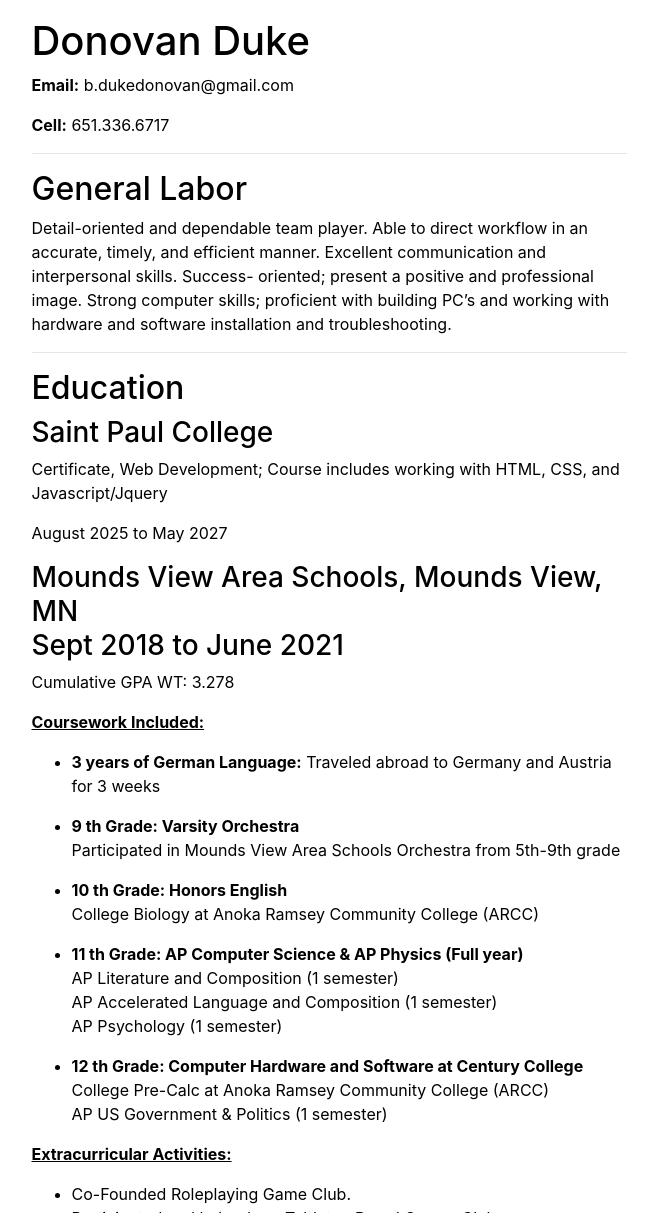
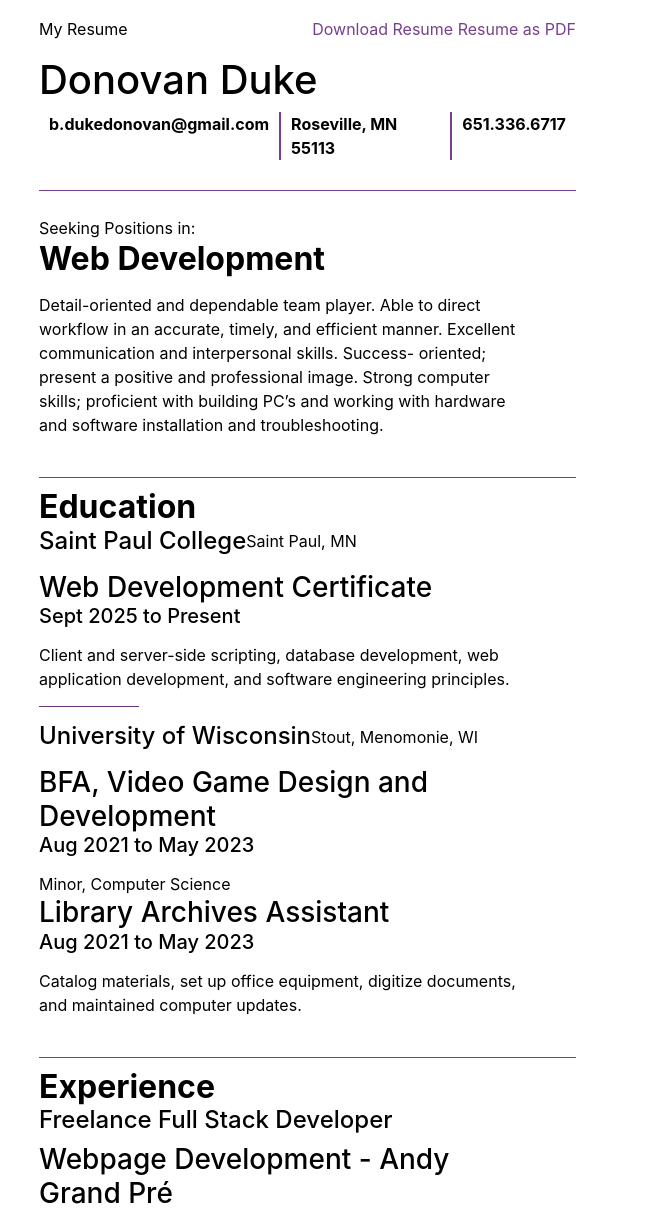
Before and after one commit to Donovan277/Donovan277, a plain HTML site: page resume.html in a window 1280 px wide. Shown: the part 153-1366 px from the top of the page, without its empty margins (296-947 px from the left). Drawn offline with nearby package versions, Linux system fonts and the light colour scheme.

Commit message:
Add files via upload

```diff
--- a/resume.html
+++ b/resume.html
@@ -33,15 +33,24 @@
             </ul>
         </nav>
     </header>
-    <main class="container-fluid row">
-        <section class="col-sm-6 offset-sm-3">
+    <main class="container-fluid">
+        <section class="row">
+            <div class="col-sm-6 offset-3 resume">
                 <div>
+                    <div class="resume-download">
+                        <p>My Resume</p>
+                        <a href="images/Donovan Duke 2025 Resume.pdf" download target="_blank">Download Resume Resume as PDF</a>
+                    </div>
                     <h1>Donovan Duke</h1>
-                <p><b>Email:</b> b.dukedonovan@gmail.com</p>
-                <p><b>Cell:</b> 651.336.6717</p>
+                    <div class="resume-contact">
+                        <p><b>b.dukedonovan@gmail.com</b></p>
+                        <p><b>Roseville, MN 55113</b></p>
+                        <p><b>651.336.6717</b></p>
                     </div>
-            <hr>
-            <h2>General Labor</h2>
+                </div>
+                <div class="resume-section">
+                    <p>Seeking Positions in: </p>
+                    <h2>Web Development</h2>
                     <p>
                         Detail-oriented and dependable team player. Able to direct workflow in an accurate,
                         timely, and efficient manner. Excellent communication and interpersonal skills. Success-
@@ -49,15 +58,40 @@
                         with building PC’s and working with hardware and software installation and
                         troubleshooting.
                     </p>
+                </div>
+                <div class="resume-section">
+                    <h2>Education</h2>
+                    <div class="resume-row">
+                        <h4>Saint Paul College</h4>
                         <hr>
-            <h2>Education</h2>
-            <h3>Saint Paul College</h3>
-            <p>Certificate, Web Development; Course includes working with HTML, CSS, and Javascript/Jquery</p>
-            <p>August 2025 to May 2027</p>
-            <h3>
-                Mounds View Area Schools, Mounds View, MN<br>Sept 2018 to June
-                2021
-            </h3>
+                        <p>Saint Paul, MN</p>
+                    </div>
+                    <h3>Web Development Certificate</h3>
+                    <h5>Sept 2025 to Present</h5>
+                    <p>Client and server-side scripting, database development, web application development, and software engineering principles.</p>
+                    <hr>
+                    <div class="resume-row">
+                        <h4>University of Wisconsin</h4>
+                        <hr>
+                        <p>Stout, Menomonie, WI</p>
+                    </div>
+                    <h3>BFA, Video Game Design and Development</h3>
+                    <h5>Aug 2021 to May 2023</h5>
+                    <p>Minor, Computer Science</p>
+                    <h3>Library Archives Assistant</h3>
+                    <h5>Aug 2021 to May 2023</h5>
+                    <p>Catalog materials, set up office equipment, digitize documents, and maintained computer updates.</p>
+                </div>
+                <div class="resume-section">
+                    <h2>Experience</h2>
+                    <h4>Freelance Full Stack Developer</h4>
+                    <h3>Webpage Development - Andy Grand Pré</h3>
+                    <p>Worked with the client and designer to create, deploy, and manage a landing page for a paleontologist.</p>
+                    <p><i>Ongoing project includes full website development and deployment.</i></p>
+                    <hr>
+                    <h3>Mounds View Area Schools, Mounds View, MN</h3>
+                    <h5>Sept 2018 to June 2021</h5>
+                    <h6>Mounds View, MN</h6>
                     <p>Cumulative GPA WT: 3.278</p>
                     <p><b><u>Coursework Included:</u></b></p>
                     <ul>
@@ -103,12 +137,8 @@
                         <li>Developed multiple tabletop role playing games for personal use.</li>
                         <li>Participated in Mounds View High School Physics Fair.</li>
                     </ul>
-            <hr>
-            <h2>Experience</h2>
-            <h3>UW-Stout Library Archives <br>September 2021 to May 2023</h3>
-            <p>Worked on cataloging new and old entries into the archives, converting them into digital formats for student use, and helping clients find their stored documents. I was also setup equipment for use in the archives while also keeping the computers up to date.</p>
-            <h3>Full Stack Developer January 2025 to April 2025</h3>
-            <p>Worked with the client and designer to create, deploy, and manage a landing page for paleontological research.</p>
+                </div>
+            </div>
         </section>
     </main>
     <footer class="container-fluid">
--- a/scripts.js
+++ b/scripts.js
@@ -18,27 +18,31 @@ hamburger.addEventListener('click', e => {
     addEventListener('resize', a => {
         hamburger.classList.remove('toggle');
         nav.classList.remove('open');
-        nav.style.height = nav.offsetHeight === 0 ? links.offsetHeight + 'px': '0px';
+        nav.style.height = "0px";
     })
 })
 
 var myGamePiece;
 var myObstacles = [];
 var myScore;
-
+let canvasWidth = 640;
+let canvasHeight = 360;
+if(window.innerWidth < 768){
+    canvasHeight = 300;
+    canvasWidth = 300;
+}
 function startGame() {
     myGamePiece = new component(30, 30, "images/cat-9219298_1280.png", 10, 120, "image");
     myGamePiece.gravity = 0.05;
-    myScore = new component("32px", "white", "white", 420, 40, "text");
+    myScore = new component("32px", "white", "white", 20, 40, "text");
     myGameArea.start();
 }
 
 var myGameArea = {
-    // canvas : document.createElement("canvas"),
     canvas : document.querySelector('canvas'),
     start : function() {
-        // this.canvas.width = 640;
-        // this.canvas.height = 360;
+        this.canvas.height = canvasHeight;
+        this.canvas.width = canvasWidth;
         this.context = this.canvas.getContext("2d");
         var myGame = document.getElementById("game");
         myGame.insertBefore(this.canvas, myGame.childNodes[0]);
--- a/styles.css
+++ b/styles.css
@@ -141,11 +141,90 @@ section{
         font-size: 16px;
     }
 }
+
+/* Form */
+form{
+    display: flex;
+    flex-direction: column;
+    input{
+        margin-bottom: 10px;
+    }
+    .submit{
+        margin-top: 10px;
+    }
+    span{
+        color: var(--color-primary);
+    }
+}
+
+/* Resume */
+.resume{
+    max-width: 15cm;
+    hr{
+        background-color: var(--color-primary);
+        max-width: 100px;
+        margin: 15px 0;
+    }
+    h2{
+        font-weight: bold;
+        /* padding: 10px 0; */
+    }
+    a{
+        color: var(--color-primary);
+    }
+    h2, h3, p, li{
+        max-width: 12.7cm;
+        margin: 0;
+    }
+    h1{
+        margin-top: 15px;
+    }
+}
+
+.resume-section{
+    border-top: 1px solid var(--color-primary);
+    margin-top: 30px;
+    padding: 10px 0;
+    p{
+        margin-top: 15px;
+    }
+}
+
+.resume-contact{
+    display: flex;
+    flex-direction: column;
+    p{
+        padding: 0 10px;
+        margin: 0;
+    }
+}
+
+.resume-download{
+    display: flex;
+    flex-direction: column;
+    justify-content: space-between;
+}
+
+.resume-row{
+    display: flex;
+    flex-direction: column;
+    margin-bottom: 15px;
+    h4, p{
+        margin: 0;
+    }
+    hr{
+        display: none
+    }
+}
+
 /* Game */
 canvas{
     border: 5px solid var(--color-primary);
     border-radius: 25px;
     background-color: goldenrod;
+    display: block;
+    margin: 0 auto;
+    /* width: 100%; */
 }
 
 #game{
@@ -235,7 +314,7 @@ footer{
     color: var(--color-secondary);
     border-radius: 25px;
     border: 5px solid var(--color-primary);
-    width: 50%;
+    flex: 1;
     padding: 5px;
     transition: all 0.5s;
     &:hover{
@@ -281,4 +360,26 @@ footer{
     .desktop{
         display: block;
     }
+    .resume-contact{
+        flex-direction: row;
+        p:nth-child(2){
+            border-left: 2px solid var(--color-primary);
+            border-right: 2px solid var(--color-primary);
+        }
+    }
+    .resume-download{
+        flex-direction: row;
+    }
+    .resume-row{
+        flex-direction: row;
+        align-items: center;
+        hr{
+            width: 15px;
+            margin: auto 10px;
+            background-color: var(--color-primary);
+        }
+        p{
+            margin-top: 0;
+        }
+    }
 }
```
Also changed, not shown: contact.html (+14 -2 lines), game.html (+3 -3 lines), 1 other file. Lines whose indentation alone changed are shown as unchanged.
